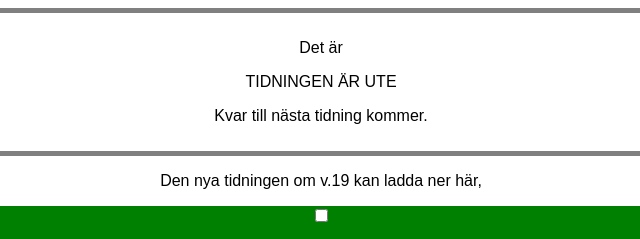
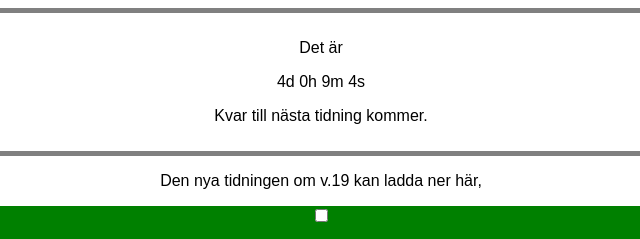
Before and after one commit to ILoveGitHub122/schoool, a plain HTML site: page index.html in a window 1280 px wide. Shown: the top 239 px of the page, 319-959 px from the left. Drawn offline with Linux system fonts and the light colour scheme.

Commit message:
Update index.html

```diff
--- a/index.html
+++ b/index.html
@@ -61,7 +61,7 @@ li a:hover:not(.active) {
 
 <script>
 // Set the date we're counting down to
-var countDownDate = new Date("May 5, 2023 10:00:00").getTime();
+var countDownDate = new Date("May 12, 2023 10:00:00").getTime();
 
 // Update the count down every 1 second
 var x = setInterval(function() {
```
